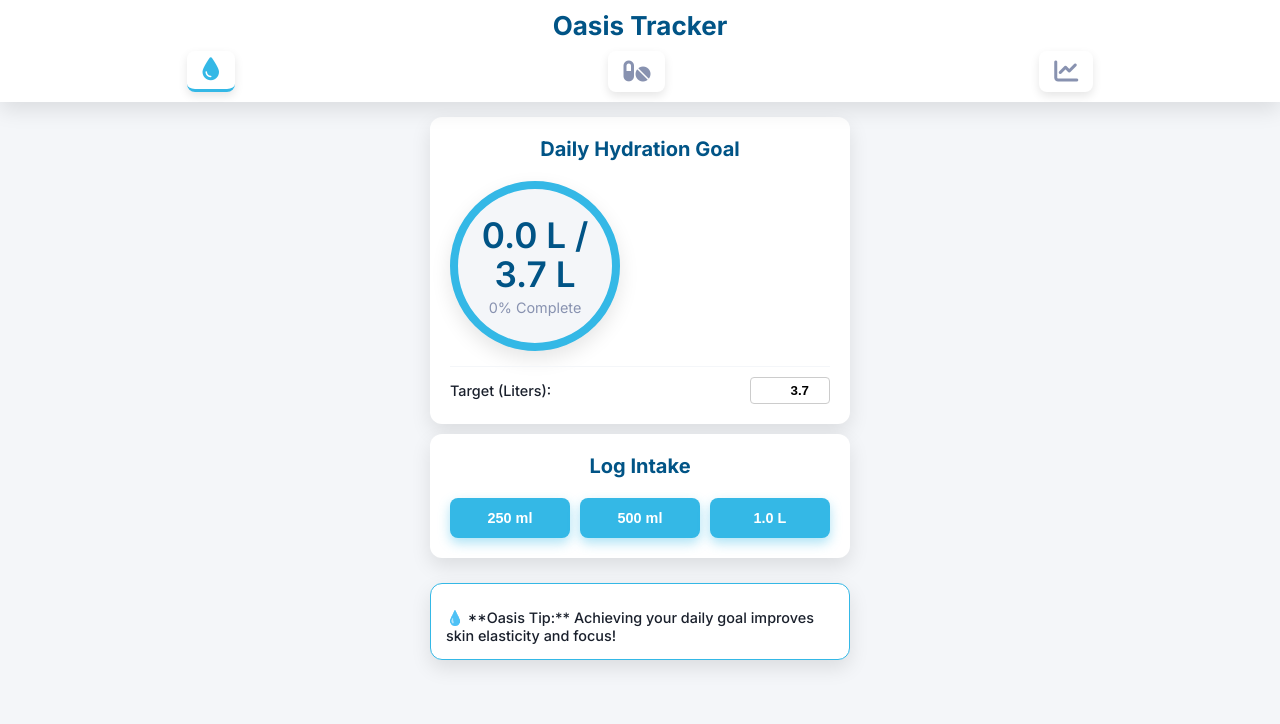
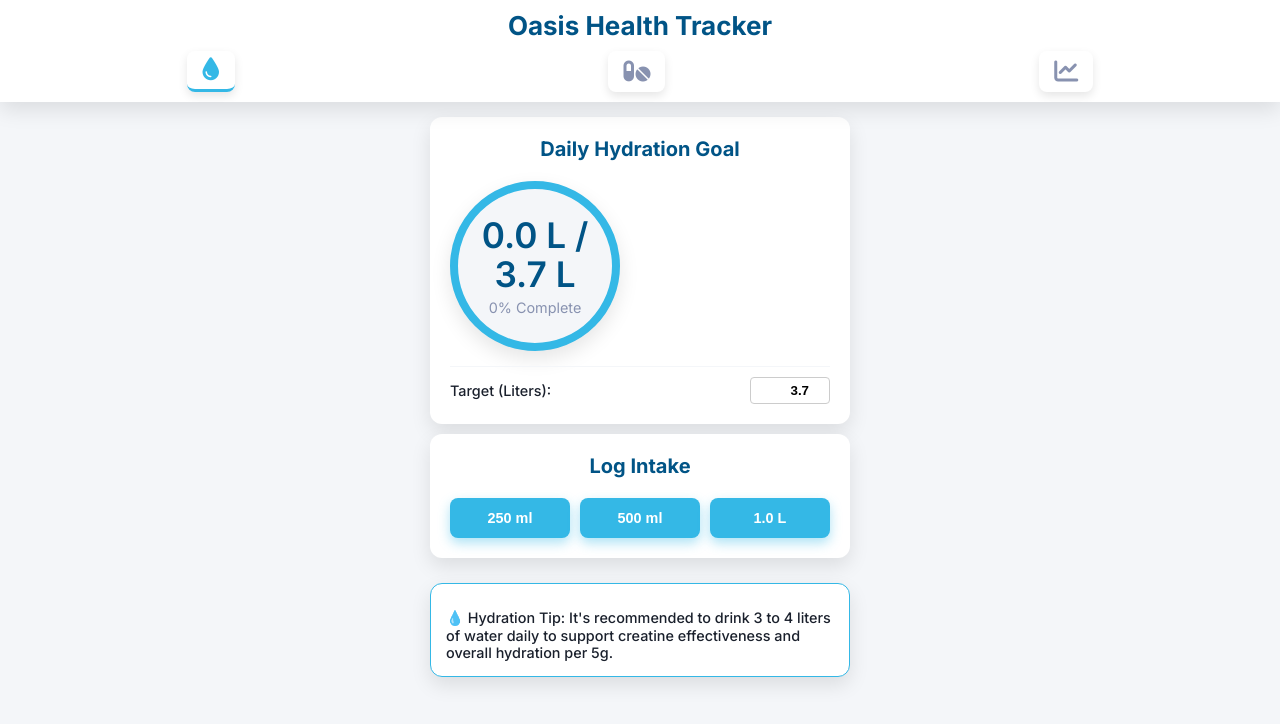
Before and after one commit to Aleks-Suvorov/web-app, a plain HTML site: page index.html in a window 1280 px wide. Drawn offline with Linux system fonts and the light colour scheme.

Commit message:
Nov 6th - 2

```diff
--- a/index.html
+++ b/index.html
@@ -23,7 +23,7 @@
     <main id="app-container">
 
         <header>
-            <h1 class="logo-text">Oasis Tracker</h1>
+            <h1 class="logo-text">Oasis Health Tracker </h1>
             <nav id="app-nav">
                 <button data-page="hydration-tracker" class="active"><i class="fa-solid fa-droplet"></i></button>
                 <button data-page="creatine-tracker"><i class="fa-solid fa-pills"></i></button>
@@ -59,7 +59,7 @@
                 </div>
 
                 <div class="card info-card">
-                    <p class="small-note">💧 **Oasis Tip:** Achieving your daily goal improves skin elasticity and focus!</p>
+                    <p class="small-note">💧 Hydration Tip:  It's recommended to drink 3 to 4 liters of water daily to support creatine effectiveness and overall hydration per 5g.</p>
                 </div>
             </section>
 
```
